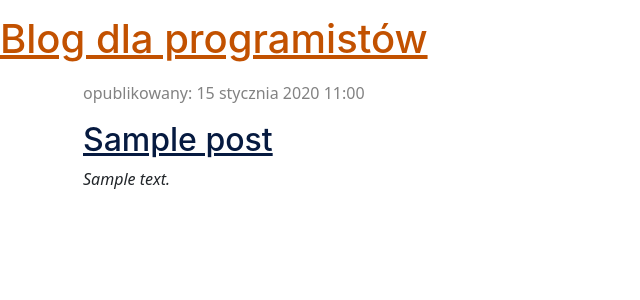
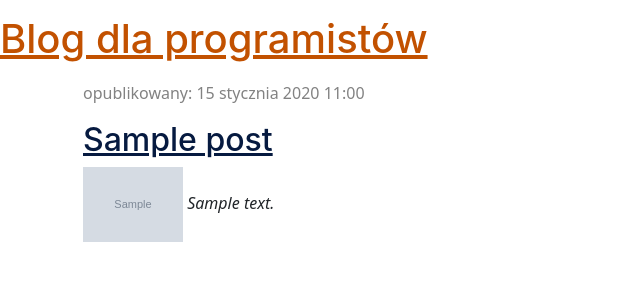
Before and after one commit to wieslawpaleta/djangoblog, a Django app: page / in a window 1280 px wide. Shown: the top 300 px of the page, without its empty margins (0-640 px from the left). Run offline with Django 5.2, Linux system fonts and the light colour scheme; tables that the repository leaves empty hold one stand-in row (values such as "Sample post"); grey boxes marked "Sample" are stand-in pictures; parts of the project's set-up code (start-up, migrations or seed data) failed here and were passed over.

Commit message:
dodanie nowych funkcji

```diff
--- a/blog/templates/blog/post_detail.html
+++ b/blog/templates/blog/post_detail.html
@@ -8,6 +8,7 @@
         </div>
         {% endif %}
         <h2>{{ post.title }}</h2>
+        <img src="{{ post.image.url }}" alt="Obrazek" width="250px">
         <p>{{ post.text|linebreaksbr }}</p>
     </div>
 {% endblock %}
--- a/blog/templates/blog/post_list.html
+++ b/blog/templates/blog/post_list.html
@@ -7,6 +7,7 @@
             <p>opublikowany: {{ post.published_date }}</p>
             </div>
         <h2><a href="{% url 'post_detail' pk=post.pk %}">{{ post.title }}</a></h2>
+            <img src="{{ post.image.url }}" alt="Obrazek" width="100px">
         <em>{{ post.text|linebreaksbr }}</em>
         </div>
         {% endfor %}
--- a/blog/views.py
+++ b/blog/views.py
@@ -3,7 +3,7 @@ from .models import Post
 from django.utils import timezone
 from django.http import HttpResponseRedirect
 from django.urls import reverse_lazy
-from django.forms import ImgForm
+from .forms import ImgForm
 from django.views.generic import DetailView, TemplateView
 from django.views.generic import TemplateView
 
@@ -16,7 +16,7 @@ class Image(TemplateView):
         form = ImgForm(request.POST, request.FILES)
         if form.is_valid():
             obj = form.save()
-            return HttpResponseRedirect(reverse_lazy('image_display', kwargs={'pk': obj.id}))
+            return HttpResponseRedirect(reverse_lazy('image_display', kwargs={'pk':obj.id}))
 
         context = self.get_context_data(form=form)
         return self.render_to_response(context)
--- a/mysite/urls.py
+++ b/mysite/urls.py
@@ -22,7 +22,7 @@ from django.conf.urls.static import static
 from blog.views import Image, ImageDisplay
 
 urlpatterns = [
-    path("admin/", admin.site.urls),
+    path('admin/', admin.site.urls),
     path('', include('blog.urls')),
     path('image/', Image.as_view(), name='image'),
     path('image/<int:pk>', ImageDisplay.as_view(),name="image_display"),
```
